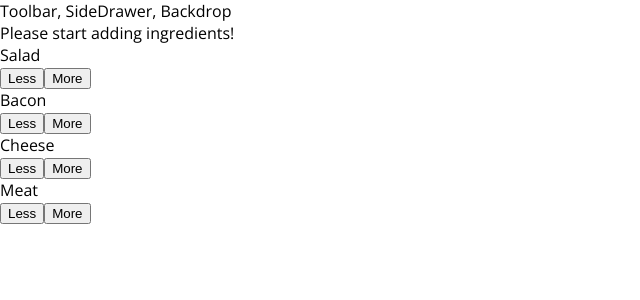
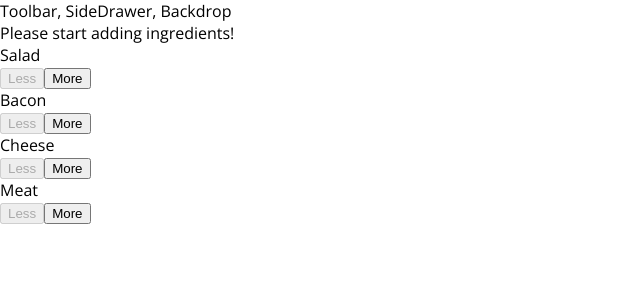
Before and after one commit to Jbabineau/React_The_Complete_Guide, a React app in the folder burger-builder/: page / in a window 1280 px wide. Shown: the top 300 px of the page, without its empty margins (0-640 px from the left). Built offline with nearby package versions, Linux system fonts and the light colour scheme.

Commit message:
making the remove more resilient

```diff
--- a/burger-builder/src/components/Burger/BuildControls/BuildControl/BuildControl.js
+++ b/burger-builder/src/components/Burger/BuildControls/BuildControl/BuildControl.js
@@ -5,7 +5,7 @@
 const buildControl = (props) => (
     <div className={classes.BuildControl}>
         <div className={classes.Label}>{props.label}</div>
-        <button className={classes.Less} onClick={props.removed}>Less</button>
+        <button className={classes.Less} onClick={props.removed} disabled={props.disabled}>Less</button>
         <button className={classes.More} onClick={props.added}>More</button>
     </div>
 );
--- a/burger-builder/src/components/Burger/BuildControls/BuildControls.js
+++ b/burger-builder/src/components/Burger/BuildControls/BuildControls.js
@@ -16,9 +16,10 @@
             <BuildControl
                 key={control.label}
                 label={control.label}
-                type={control.type}
+                //type={control.type}
                 added={() => props.ingredientAdded(control.type)}
                 removed={() => props.ingredientRemoved(control.type)}
+                disabled={props.disabled[control.type]}
             />
         ))}
     </div>
--- a/burger-builder/src/containers/BurgerBuilder/BurgerBuilder.js
+++ b/burger-builder/src/containers/BurgerBuilder/BurgerBuilder.js
@@ -48,7 +48,7 @@
     removeIngredientHandler = (type) => {
         console.log('In removed: ' + type);
         const oldCount = this.state.ingredients[type];
-        const updatedCount = oldCount - 1;
+        const updatedCount = oldCount > 0 ? oldCount - 1 : 0;
         const updatedIngredients = {
             ...this.state.ingredients
         }
@@ -63,12 +63,20 @@
     }
 
     render() {
+        const disabledInfo = {
+            ...this.state.ingredients
+        };
+        for(let key in disabledInfo) {
+            disabledInfo[key] = disabledInfo[key] <= 0;
+        }
+
         return (
             <Aux>
                 <Burger ingredients={this.state.ingredients} />
                 <BuildControls
                     ingredientAdded={this.addIngredientHandler}
-                    ingredientRemoved={this.removeIngredientHandler}/>
+                    ingredientRemoved={this.removeIngredientHandler}
+                    disabled={disabledInfo}/>
             </Aux>
         );
     }
```
